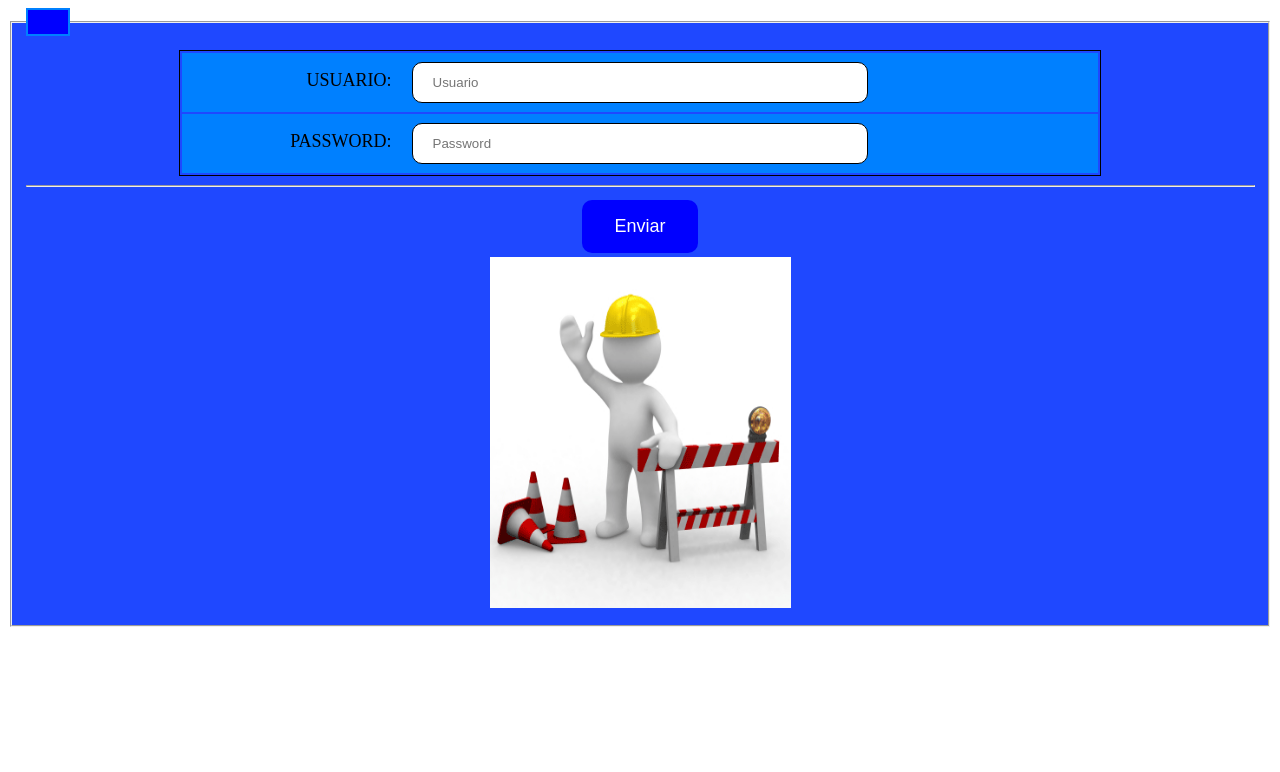
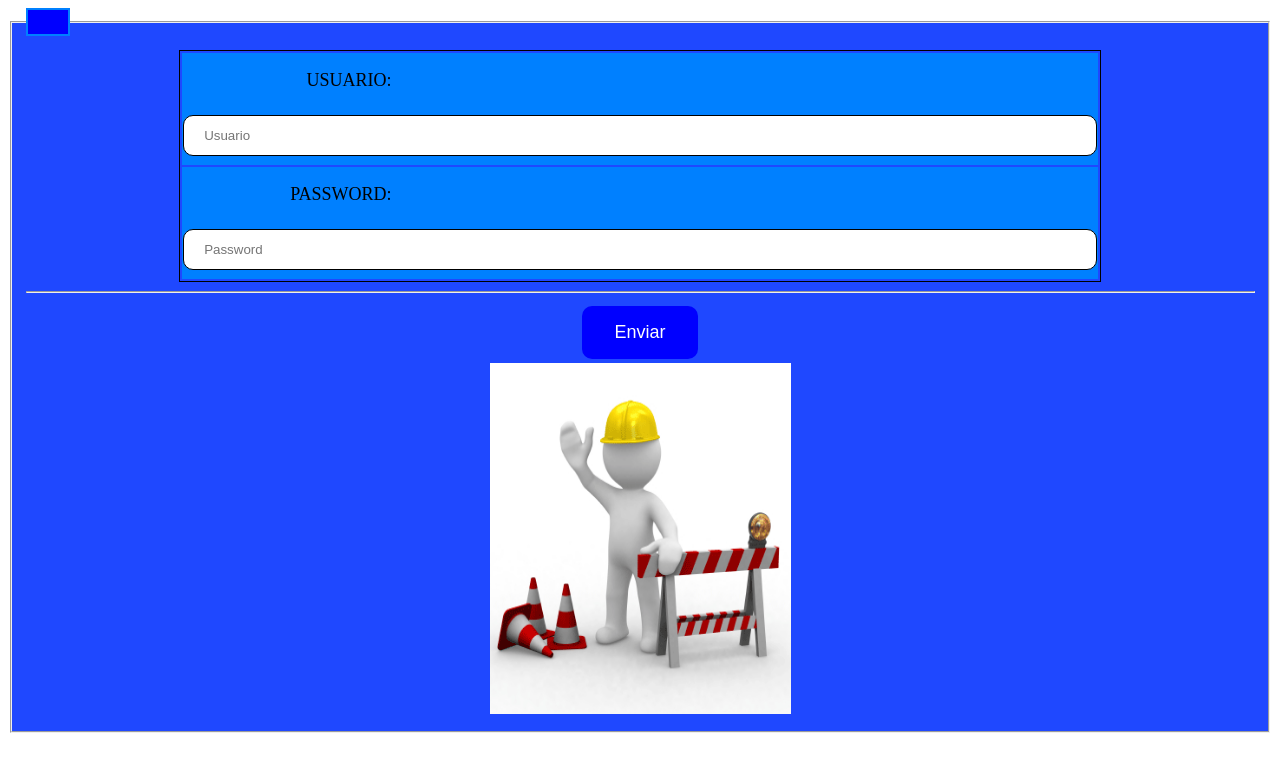
Before and after one commit to AlexisGoatache/Empresas, a PHP site: page /index.php in a window 1280 px wide. Shown: the top 772 px of the page. Run offline with PHP 8.4, Linux system fonts and the light colour scheme; data that the repository does not hold is empty.

Commit message:
Correcciones menores

```diff
--- a/css/miestilo.css
+++ b/css/miestilo.css
@@ -22,6 +22,7 @@ label{
     margin: 2px 0;
     box-sizing: border-box;
     }
+
 input, select {
         -moz-border-radius: 10px;
         -webkit-border-radius: 10px;
@@ -62,7 +63,7 @@ input[type=button], input[type=submit], input[type=reset] {
     font-size: 18px;
 }
 
-table select{
+table select, input[type="text"],[type="password"],select{
     width: 100%;
 }
 
```
